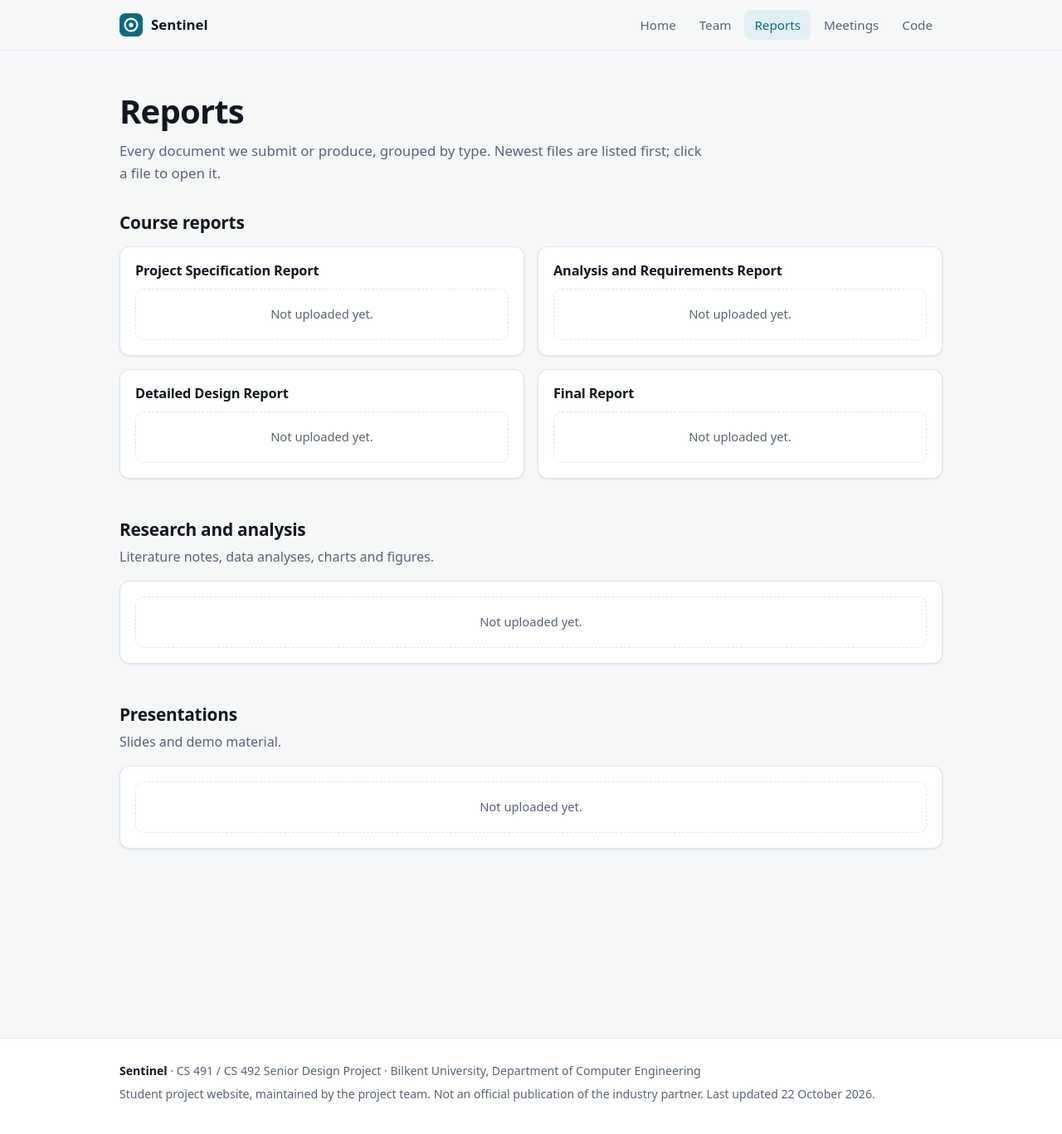
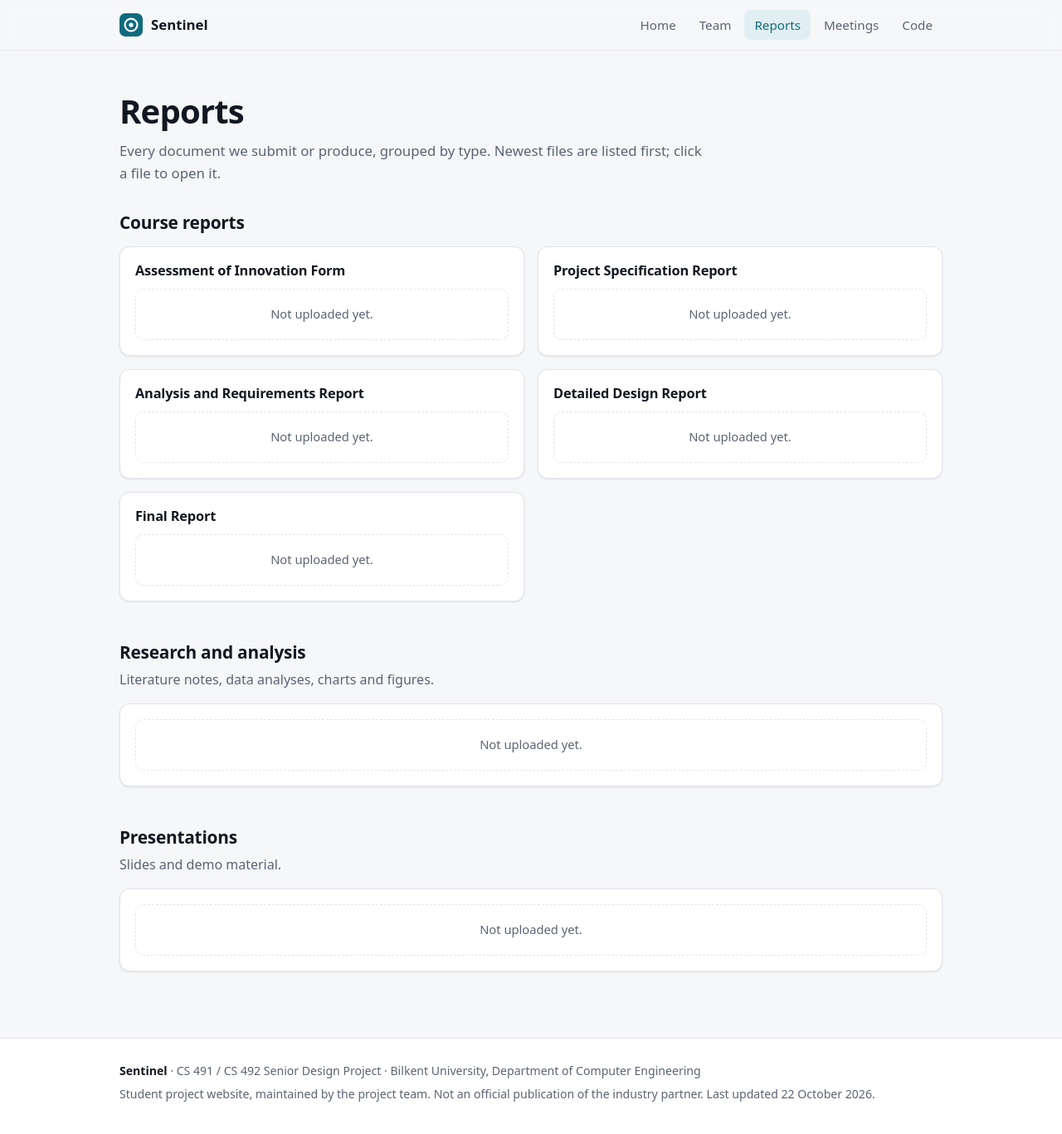
Before and after one commit to ilaydabozan6171/sentinel, a Jekyll site: the page built from reports.html, in a window 1280 px wide and 1367 px high. Shown: the whole window at 83% size. Built offline with Jekyll 4.4.1, drawn with Linux system fonts in a browser that asks for light colours.

Commit message:
Add the Assessment of Innovation Form
New "Assessment of Innovation Form" area on the Reports page with the
form filled in by the Innovation Expert on 22 October 2026.

Co-Authored-By: Claude Opus 5.5 <noreply@anthropic.com>

```diff
--- a/_data/documents.yml
+++ b/_data/documents.yml
@@ -5,6 +5,9 @@
 # You only need to edit this file to add a new area or set a due date.
 
 course_reports:
+  - title: Assessment of Innovation Form
+    folder: innovation-assessment
+    due:
   - title: Project Specification Report
     folder: project-specification
     due:                         # optional, e.g. 2026-11-10
```
Also changed, not shown: README.md, 1 other file.
